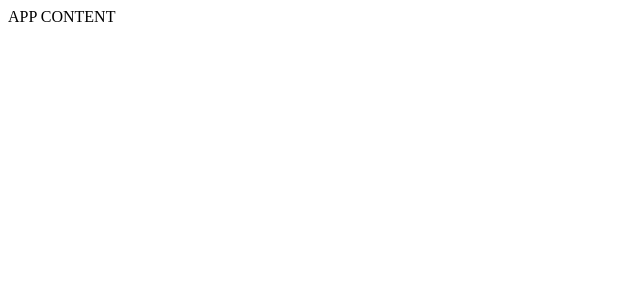
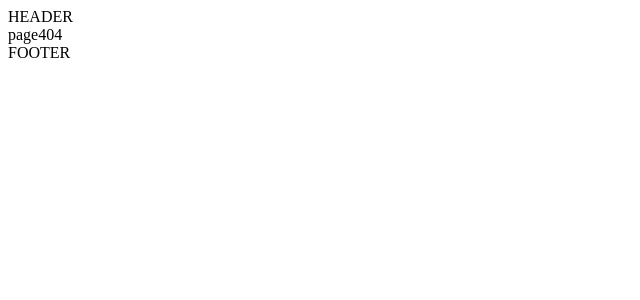
Before and after one commit to AndriusCa/work-search-engine-final, a React (Create React App) app in the folder client/: page /dashboard in a window 1280 px wide. Shown: the top 300 px of the page, without its empty margins (0-640 px from the left). Built offline with nearby package versions, Linux system fonts and the light colour scheme; the HTML template or start-up script is replaced by a standard one.

Commit message:
basic layout

```diff
--- a/client/src/App.jsx
+++ b/client/src/App.jsx
@@ -1,8 +1,32 @@
+import { BrowserRouter, Routes, Route } from 'react-router-dom';
+import { ContextWrapper } from "./context/GlobalContext";
+import { PublicLayout } from "./layout/PublicLayout";
+import { Home } from "./pages/Home";
+import { Register } from "./pages/Register";
+import { Login } from "./pages/Login";
+import { Page404 } from "./pages/Page404";
+
+
 function App() {
   return (
-    <>APP CONTENT</>
-
-  );
+    <ContextWrapper>
+      <BrowserRouter>
+        <Routes>
+          <Route Component={PublicLayout}>
+            <Route path="/" element={<Home />}></Route>
+            <Route path="/login" element={<Login />}></Route>
+            <Route path="/register" element={<Register />}></Route>
+          </Route>
+          {/* <Route Component={UserLayout}>
+            <Route path='/dashboard' element={}></Route>
+          </Route> */}
+          <Route Component={PublicLayout}>
+            <Route path="*" element={<Page404 />}></Route>
+          </Route>
+        </Routes>
+      </BrowserRouter>
+    </ContextWrapper>
+  )
 }
 
 export default App;
--- /dev/null
+++ b/client/src/layout/PublicLayout.jsx
@@ -0,0 +1,12 @@
+import { Outlet } from "react-router-dom";
+export function PublicLayout() {
+  return (
+    <>
+      <header>HEADER</header>
+      <main>
+        <Outlet />
+      </main>
+      <footer>FOOTER</footer>
+    </>
+  )
+}
--- /dev/null
+++ b/client/src/pages/Home.jsx
@@ -0,0 +1,7 @@
+export function Home() {
+  return (
+    <>
+      home
+    </>
+  );
+}
--- /dev/null
+++ b/client/src/pages/Login.jsx
@@ -0,0 +1,5 @@
+export function Login() {
+  return (
+    <>Login</>
+  )
+}
--- /dev/null
+++ b/client/src/pages/Page404.jsx
@@ -0,0 +1,5 @@
+export function Page404() {
+  return (
+    <>page404</>
+  )
+}
--- /dev/null
+++ b/client/src/pages/Register.jsx
@@ -0,0 +1,3 @@
+export function Register() {
+  return <>Register</>
+}
```
Also changed, not shown: 1 other file (tests, documents, lock files or other folders).
